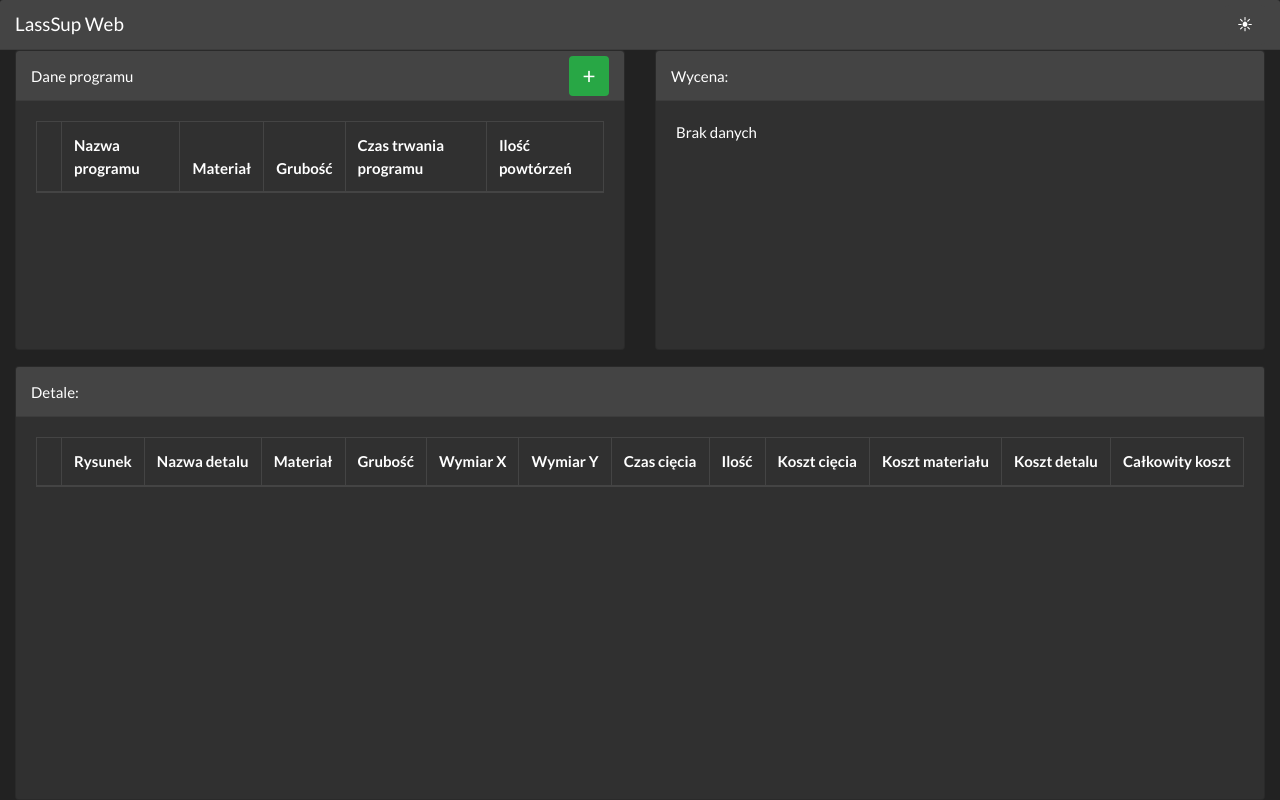
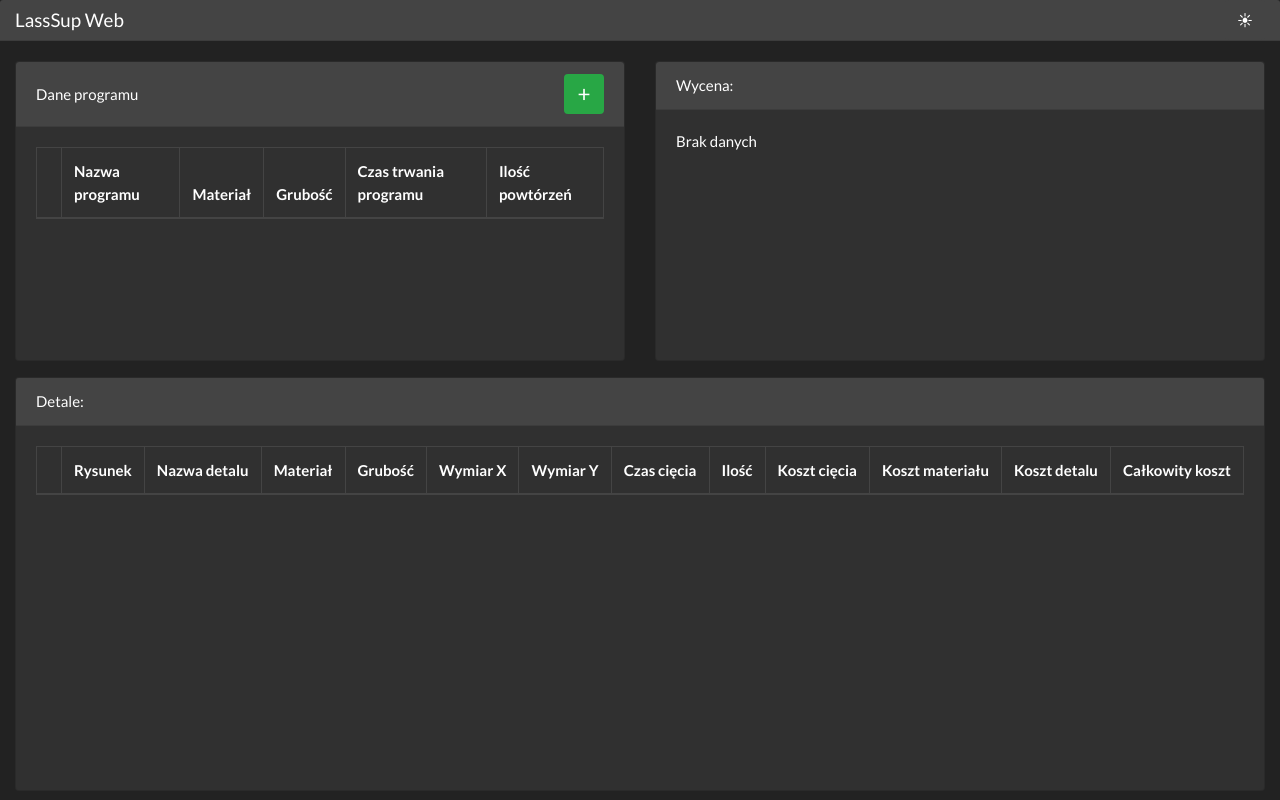
Before and after one commit to MarcinCichy/Lass_wyc, a Flask app: page / in a window 1280 px wide. Run offline with Flask 3, Linux system fonts and the light colour scheme; lists and menus that the app fills with data are empty; some libraries are stand-ins or nearby versions.

Commit message:
Improved display of container headers and their dimensions. Mainly the space from the page header.

```diff
--- a/static/css/styles.css
+++ b/static/css/styles.css
@@ -26,22 +26,11 @@
   overflow-y: auto;
 }
 
-/* Główny kontener – pełna wysokość widocznego ekranu minus wysokość górnego paska (np. 50px) */
+/* Główny kontener – pełna wysokość widocznego ekranu minus górny pasek (przyjmujemy 50px) */
 .main-container {
   display: flex;
   flex-direction: column;
   height: calc(100vh - 50px);
-}
-
-.card-header {
-  /* Przykładowo: */
-  height: 50px; /* ustala stałą wysokość nagłówka */
-  line-height: 50px; /* aby tekst był wycentrowany pionowo */
-  padding: 0 15px; /* wewnętrzne odstępy po bokach */
-}
-
-.row.mb-3 {
-  margin-bottom: 10rem; /* lub dowolna wartość */
 }
 
 /* Wiersz z oknem detali ma flex-grow: 1, aby rozciągać się do dolnej krawędzi */
@@ -54,7 +43,7 @@
   height: 40px;
 }
 
-/* Obrazki w tabeli detali skalowane do maksymalnej wysokości 80px */
+/* Obrazki w tabeli detali skalowane do maksymalnej wysokości 35px */
 #detailsTableBody img {
   max-height: 35px;
   width: auto;
@@ -93,15 +82,14 @@
   height: 20px !important;
   padding: 0 !important;
   border: none !important;
-  border-radius: 4px; /* lub 0, jeśli chcesz, aby były idealnie kwadratowe */
+  border-radius: 4px;
   display: flex;
   align-items: center;
   justify-content: center;
-  background-color: #dc3545; /* czerwony, możesz zmienić na inny */
+  background-color: #dc3545;
   color: #fff !important;
-  font-size: 1.2em; /* dopasuj wielkość tekstu */
+  font-size: 1.2em;
 }
-
 
 /* Pasek na górze – korzysta z klasy card-header */
 .top-bar {
@@ -110,6 +98,11 @@
   padding: 0 15px;
 }
 
+/* Klasa dla odstępu między górnym paskiem a kartami */
+.header-spacing {
+  margin-top: 20px;
+}
+
 /* Kolor checkboxów w tabeli detali */
 input[type="checkbox"].detailCheckbox {
   accent-color: #28a745;
--- a/templates/index.html
+++ b/templates/index.html
@@ -15,13 +15,14 @@
     <script src="https://cdnjs.cloudflare.com/ajax/libs/colresizable/1.6/colResizable-1.6.min.js"></script>
   </head>
   <body>
-    <!-- Górny pasek – zachowuje poprzedni wygląd (kolor, wysokość) -->
+    <!-- Górny pasek – wykorzystuje klasę card-header, więc odziedziczy kolor i wysokość nagłówka -->
     <header class="card-header top-bar">
       <div class="d-flex justify-content-between align-items-center w-100">
         <div class="logo">
           <h5 class="mb-0">LassSup Web</h5>
         </div>
         <div>
+          <!-- Przycisk zmiany stylu – kwadratowy, 40x40px -->
           <button id="themeToggle" class="btn btn-secondary theme-toggle-btn">
             <span id="themeIcon">☀</span>
           </button>
@@ -32,10 +33,11 @@
     <!-- Ukryty input pliku -->
     <input type="file" id="fileInput" name="file" accept=".html, .pdf" style="opacity:0; position:absolute; z-index:-1;">
 
-    <!-- Główny kontener, ustawiony jako flex-column, o wysokości dostępnej (100vh minus górny pasek) -->
+    <!-- Główny kontener – flex-column, wysokość = 100vh minus wysokość górnego paska -->
     <div class="container-fluid main-container">
-      <!-- Górna część: Karty "Dane programu" i "Wycena" – o stałej wysokości -->
-      <div class="row fixed-row mb-3">
+      <!-- Odstęp między górnym paskiem a kartami -->
+      <div class="row header-spacing mb-3">
+        <!-- Karta "Dane programu" – zajmuje 50% szerokości -->
         <div class="col-md-6">
           <div class="card fixed-window">
             <div class="card-header d-flex justify-content-between align-items-center">
@@ -44,7 +46,7 @@
                 <span style="font-size:1.5em;">&#43;</span>
               </button>
             </div>
-            <div class="card-body fixed-window"">
+            <div class="card-body fixed-content">
               <div class="table-responsive">
                 <table id="programsTable" class="table table-bordered">
                   <thead>
@@ -65,6 +67,7 @@
             </div>
           </div>
         </div>
+        <!-- Karta "Wycena" – zajmuje 50% szerokości -->
         <div class="col-md-6">
           <div class="card fixed-window">
             <div class="card-header">Wycena:</div>
@@ -74,7 +77,7 @@
           </div>
         </div>
       </div>
-      <!-- Dolna część: Okno Detale – ma rozciągać się do dołu -->
+      <!-- Okno Detale – rozciąga się do dolnej krawędzi -->
       <div class="row flex-grow-1">
         <div class="col">
           <div class="card h-100">
@@ -120,12 +123,9 @@
     </div>
 
     <script>
-      // Funkcja generująca unikalny identyfikator programu
       function generateProgramId() {
         return 'program_' + Date.now() + '_' + Math.floor(Math.random() * 1000);
       }
-
-      // Funkcja formatująca sekundy do formatu HH:MM:SS
       function formatSecondsToHMS(seconds) {
         var h = Math.floor(seconds / 3600);
         var m = Math.floor((seconds % 3600) / 60);
@@ -134,14 +134,11 @@
                (m < 10 ? "0" + m : m) + ":" +
                (s < 10 ? "0" + s : s);
       }
-
       $(document).ready(function() {
         $("#loading").hide();
-
         $("#plusButton").click(function() {
           $("#fileInput").click();
         });
-
         $("#themeToggle").click(function(){
           var darkTheme = $("#themeToggle").data("darkTheme");
           if(darkTheme === undefined) darkTheme = true;
@@ -155,7 +152,6 @@
             $("#themeToggle").data("darkTheme", true);
           }
         });
-
         $("#fileInput").change(function(){
           var fileName = $(this).val().split("\\").pop();
           var programId = generateProgramId();
@@ -172,7 +168,6 @@
             processData: false,
             success: function(response) {
               $("#loading").hide();
-              // Dodaj nowy wiersz do tabeli programów
               var programsTbody = $("#programsTableBody");
               var progRow = "<tr data-program-id='" + programId + "'>";
               progRow += "<td><button class='btn btn-danger btn-sm remove-program' data-program-id='" + programId + "'>-</button></td>";
@@ -183,8 +178,6 @@
               progRow += "<td>" + (response.program_counts || "") + "</td>";
               progRow += "</tr>";
               programsTbody.append(progRow);
-
-              // Dodaj detale do tabeli detali – każdy detal otrzymuje atrybut data-program-id
               var detailsTbody = $("#detailsTableBody");
               response.details.forEach(function(detail) {
                 var detailRow = "<tr data-program-id='" + programId + "'>";
@@ -216,7 +209,6 @@
             }
           });
         });
-
         $(document).on("click", ".remove-program", function(){
           var programId = $(this).data("program-id");
           $("#programsTableBody tr[data-program-id='" + programId + "']").remove();
```
